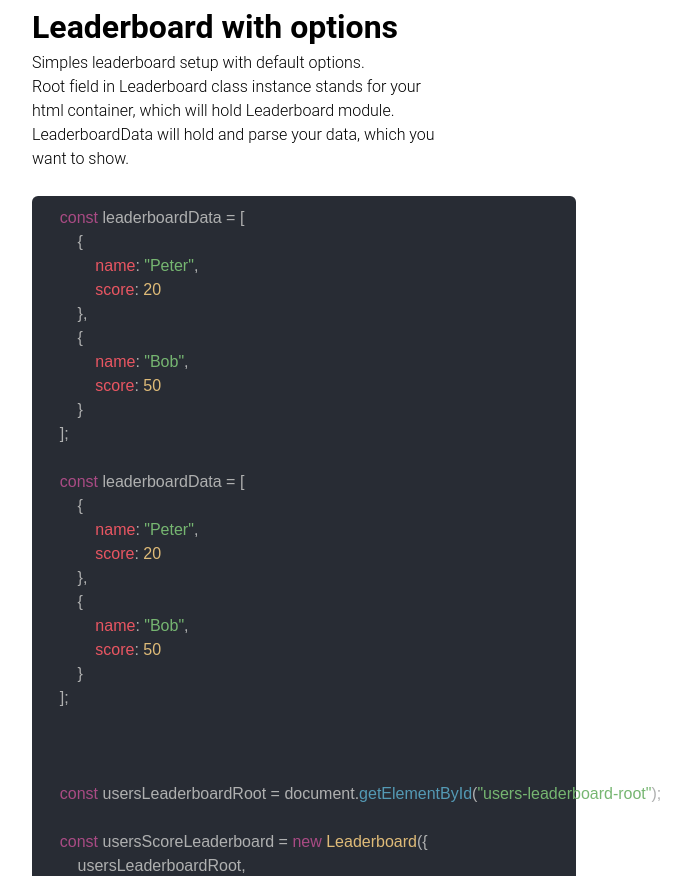
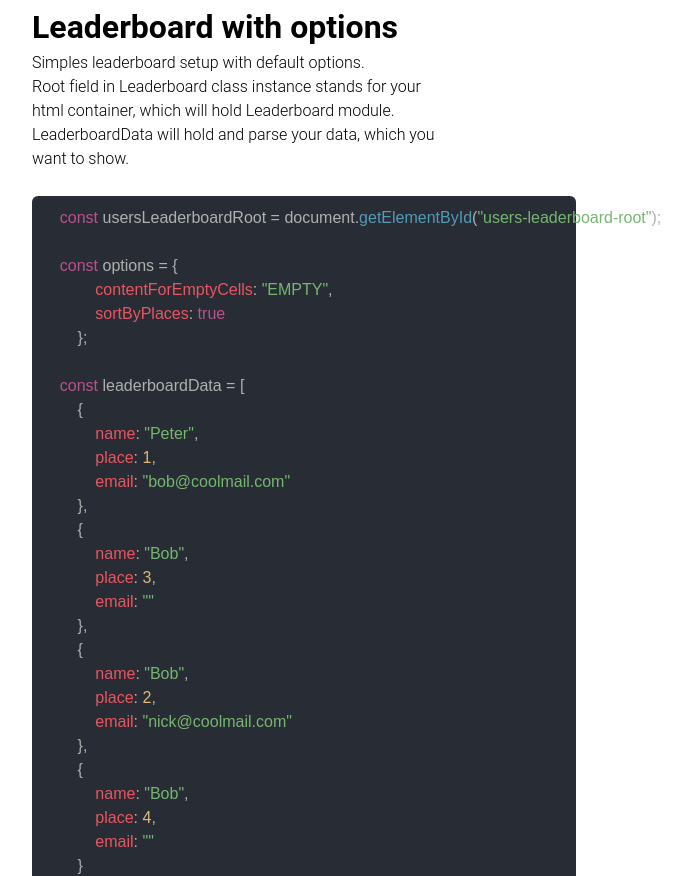
Before and after one commit to Patryk-Rozwadowski/npm-leaderboard-doc, a website built with Parcel: page index.html in a window 1280 px wide. Shown: the part 1505-2381 px from the top of the page, without its empty margins (64-755 px from the left). Built offline with nearby package versions, Linux system fonts and the light colour scheme; what leaderboard-table would draw is missing.

Commit message:
feat: add new leaderboard example - options

```diff
--- a/index.html
+++ b/index.html
@@ -113,12 +113,12 @@
             {
                         <span class="text-code-variable">name</span>: <span
                     class="text-code-string">"Peter"</span>,
-                        <span class="text-code-variable">score</span>: <span class="text-code-class">20</span>
+                        <span class="text-code-variable">place</span>: <span class="text-code-class">2</span>
             },
             {
                         <span class="text-code-variable">name</span>: <span
                     class="text-code-string">"Bob"</span>,
-                        <span class="text-code-variable">score</span>: <span class="text-code-class">50</span>
+                        <span class="text-code-variable">place</span>: <span class="text-code-class">1</span>
             }
         ]
     });
@@ -144,42 +144,49 @@
                 <div class="container">
                     <div class="container-code  mg-top-25">
                     <pre class="text-code text-code-primary">
-    <span class="text-code-function">const</span> leaderboardData = [
-        {
-            <span class="text-code-variable">name</span>: <span
-                class="text-code-string">"Peter"</span>,
-            <span class="text-code-variable">score</span>: <span class="text-code-class">20</span>
-        },
-        {
-            <span class="text-code-variable">name</span>: <span
-                class="text-code-string">"Bob"</span>,
-            <span class="text-code-variable">score</span>: <span class="text-code-class">50</span>
-        }
-    ];
+    <span class="text-code-function">const</span> usersLeaderboardRoot = document.<span class="text-code-invoke">getElementById</span>(<span
+                            class="text-code-string">"users-leaderboard-root"</span>);
+
+    <span class="text-code-function">const</span> options = {
+            <span class="text-code-variable">contentForEmptyCells</span>: <span
+                class="text-code-string">"EMPTY"</span>,
+            <span class="text-code-variable">sortByPlaces</span>: <span
+                class="text-code-function">true</span>
+        };
 
     <span class="text-code-function">const</span> leaderboardData = [
         {
             <span class="text-code-variable">name</span>: <span
                 class="text-code-string">"Peter"</span>,
-            <span class="text-code-variable">score</span>: <span class="text-code-class">20</span>
+            <span class="text-code-variable">place</span>: <span class="text-code-class">1</span>,
+            <span class="text-code-variable">email</span>: <span class="text-code-string">"bob@coolmail.com"</span>
         },
         {
             <span class="text-code-variable">name</span>: <span
                 class="text-code-string">"Bob"</span>,
-            <span class="text-code-variable">score</span>: <span class="text-code-class">50</span>
+            <span class="text-code-variable">place</span>: <span class="text-code-class">3</span>,
+            <span class="text-code-variable">email</span>: <span class="text-code-string">""</span>
+        },
+        {
+            <span class="text-code-variable">name</span>: <span
+                            class="text-code-string">"Bob"</span>,
+            <span class="text-code-variable">place</span>: <span class="text-code-class">2</span>,
+            <span class="text-code-variable">email</span>: <span class="text-code-string">"nick@coolmail.com"</span>
+        },
+        {
+            <span class="text-code-variable">name</span>: <span
+                            class="text-code-string">"Bob"</span>,
+            <span class="text-code-variable">place</span>: <span class="text-code-class">4</span>,
+            <span class="text-code-variable">email</span>: <span class="text-code-string">""</span>
         }
     ];
-
-
-
-    <span class="text-code-function">const</span> usersLeaderboardRoot = document.<span class="text-code-invoke">getElementById</span>(<span
-                            class="text-code-string">"users-leaderboard-root"</span>);
 
     <span class="text-code-function">const</span> usersScoreLeaderboard = <span
                             class="text-code-function">new</span> <span
                             class="text-code-class">Leaderboard</span>({
         usersLeaderboardRoot,
-        leaderboardData
+        leaderboardData,
+        options
     });
 
     usersLeaderboardRoot.<span class="text-code-invoke">init</span>();</pre>
--- a/package.json
+++ b/package.json
@@ -251,7 +251,7 @@
     "json-stringify-safe": "^5.0.1",
     "json5": "^1.0.1",
     "jsprim": "^1.4.2",
-    "leaderboard-table": "^1.0.4",
+    "leaderboard-table": "latest",
     "levn": "^0.3.0",
     "lilconfig": "^2.0.4",
     "lines-and-columns": "^1.2.4",
--- a/src/index.js
+++ b/src/index.js
@@ -1,6 +1,6 @@
-import { lbSimple } from "./scripts/leaderboardExamples/example_basic";
 import { lbWithOptions } from "./scripts/leaderboardExamples/example_with_options";
 import "leaderboard-table/dist/leaderboard.min.css";
+import { lbSimple } from "./scripts/leaderboardExamples/example_basic";
 
 const copyNpm = {
   text: document.getElementById("npm-install"),
--- a/src/scripts/common/data.js
+++ b/src/scripts/common/data.js
@@ -1,12 +1,35 @@
 const dataColumnsSimple = [
   {
-    name: "Peter",
-    score: 20,
+    name: "Bob",
+    place: 2,
   },
   {
-    name: "Bob",
-    score: 50,
+    name: "Peter",
+    place: 1,
   },
 ];
 
-export { dataColumnsSimple };
+const dataColumnsWithNoContent = [
+  {
+    name: "Bob",
+    place: 1,
+    email: "bob@coolmail.com",
+  },
+  {
+    name: "Peter",
+    email: "",
+    place: 3,
+  },
+  {
+    name: "Nick",
+    place: 2,
+    email: "nick@coolmail.com",
+  },
+  {
+    name: "Robert",
+    place: 4,
+    email: "",
+  },
+];
+
+export { dataColumnsSimple, dataColumnsWithNoContent };
--- a/src/scripts/leaderboardExamples/example_basic.js
+++ b/src/scripts/leaderboardExamples/example_basic.js
@@ -3,5 +3,7 @@ import { dataColumnsSimple } from "../common/data";
 
 const lbRootExampleBasic = document.querySelector(".lb_root_example_basic");
 
-const lbSimple = new Leaderboard(lbRootExampleBasic, dataColumnsSimple);
+const lbSimple = new Leaderboard(lbRootExampleBasic, dataColumnsSimple, {
+  contentForEmptyCells: "EMPTY",
+});
 export { lbSimple };
--- a/src/scripts/leaderboardExamples/example_with_options.js
+++ b/src/scripts/leaderboardExamples/example_with_options.js
@@ -1,9 +1,17 @@
 import { Leaderboard } from "leaderboard-table";
-import { dataColumnsSimple } from "../common/data";
+import { dataColumnsWithNoContent } from "../common/data";
 
 const lbRootExampleBasic = document.querySelector(
   ".lb_root_example_with_options"
 );
 
-const lbWithOptions = new Leaderboard(lbRootExampleBasic, dataColumnsSimple);
+const lbWithOptions = new Leaderboard(
+  lbRootExampleBasic,
+  dataColumnsWithNoContent,
+  {
+    logs: true,
+    sortByPlaces: true,
+    contentForEmptyCells: "EMPTY",
+  }
+);
 export { lbWithOptions };
--- a/src/style/const.scss
+++ b/src/style/const.scss
@@ -9,8 +9,9 @@ $font-bold: 900;
 $code-variable-color: #e95662;
 $code-primary-color: #afb0b0;
 $code-class-color: #dfbb78;
-$code-function-color: #a94b84;
+$code-function-color: #b8528e;
 $code-string-color: #76b671;
+$code-comment-color: #C5C3C3;
 $code-invoke-color: #549ab5;
 
 $container-code-color: #282c34;
--- a/src/style/typography/typography.scss
+++ b/src/style/typography/typography.scss
@@ -1,3 +1,4 @@
+@import "../const";
 @import "mixins";
 
 .doc {
@@ -57,6 +58,10 @@
 
       &-string {
         color: $code-string-color;
+      }//
+
+      &-comment {
+        color: $code-comment-color;
       }
 
       &-function {
```
Also changed, not shown: 1 other file.
